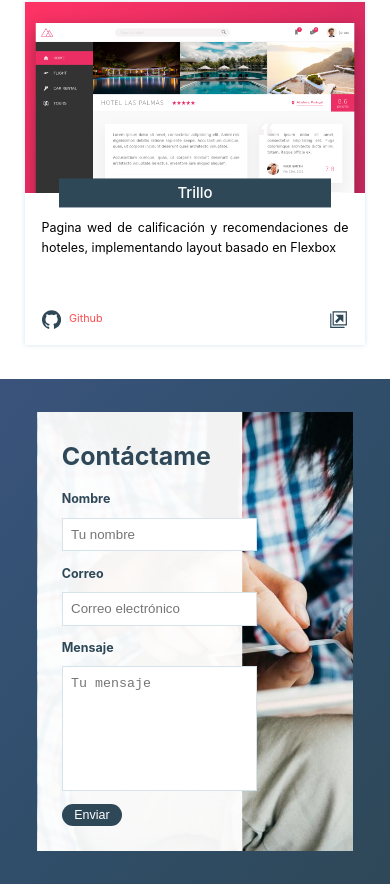
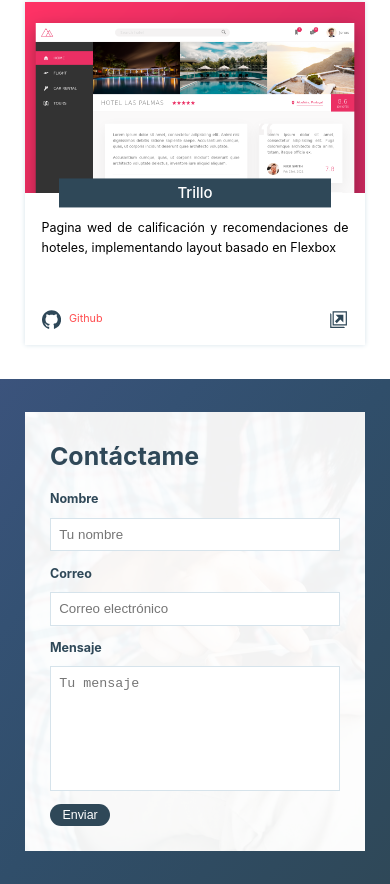
Before and after one commit to andres-mestra/andresmestra-cli, a Next.js app: page / in a window 390 px wide. Shown: the part 2598-3482 px from the top of the page. Built offline with nearby package versions, Linux system fonts and the light colour scheme.

Commit message:
responsive form contact

```diff
--- a/styles/components/me/formContact.module.scss
+++ b/styles/components/me/formContact.module.scss
@@ -1,3 +1,5 @@
+@import '../../mixins';
+
 .form {
   &_contact {
     padding: 4rem 0;
@@ -14,8 +16,8 @@
   &_container {
     background-image: linear-gradient(
         90deg,
-        rgba(255, 255, 255, 0.95) 0%,
-        rgba(255, 255, 255, 0.95) 65%,
+        rgba(255, 255, 255, 0.9) 0%,
+        rgba(255, 255, 255, 0.9) 65%,
         transparent 65%
       ),
       url(../../../public/images/contact_medium.jpg);
@@ -32,3 +34,21 @@
     }
   }
 }
+
+@include bpMedium() {
+  .form {
+    &_container {
+      background-image: linear-gradient(
+          90deg,
+          rgba(255, 255, 255, 0.95) 0%,
+          rgba(255, 255, 255, 0.95) 100%
+        ),
+        url(../../../public/images/contact_medium.jpg);
+      grid-column: center-start / center-end;
+
+      form {
+        width: 100%;
+      }
+    }
+  }
+}
```
